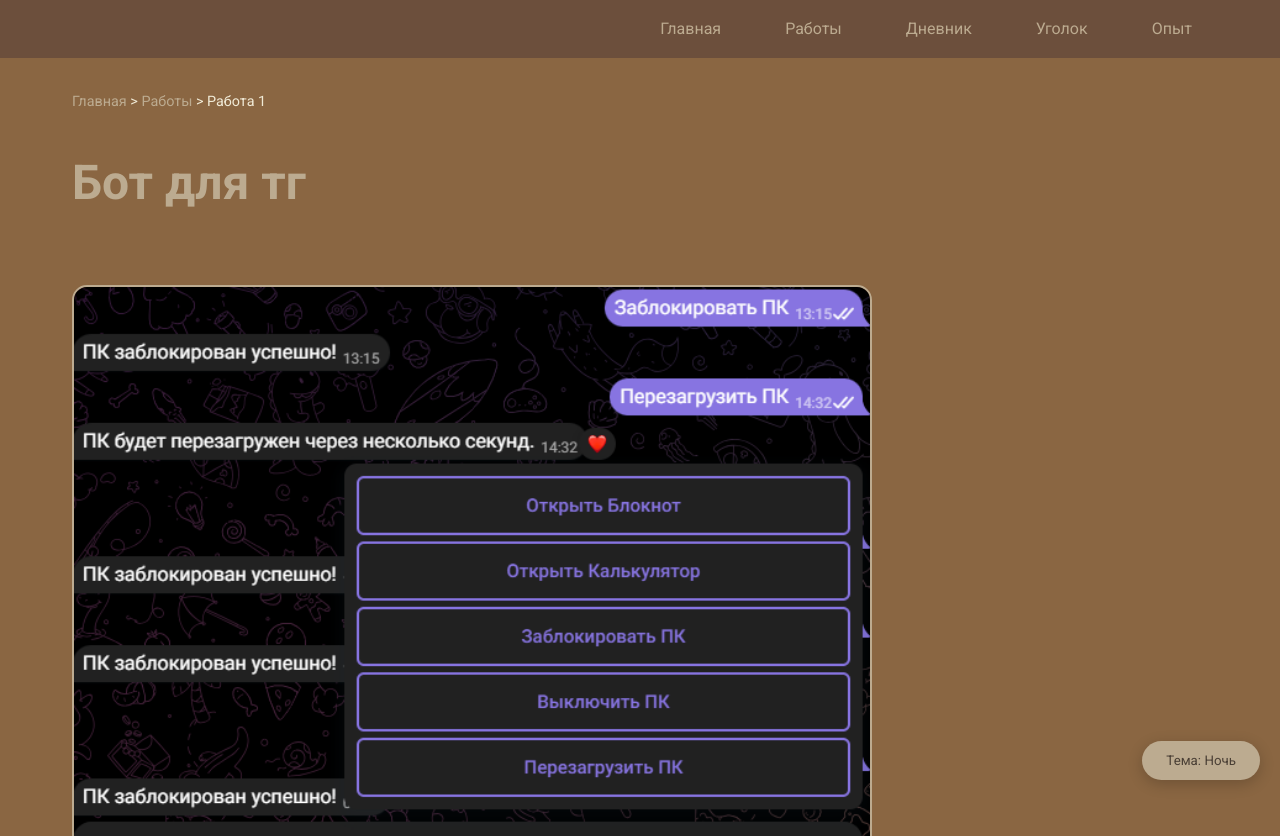
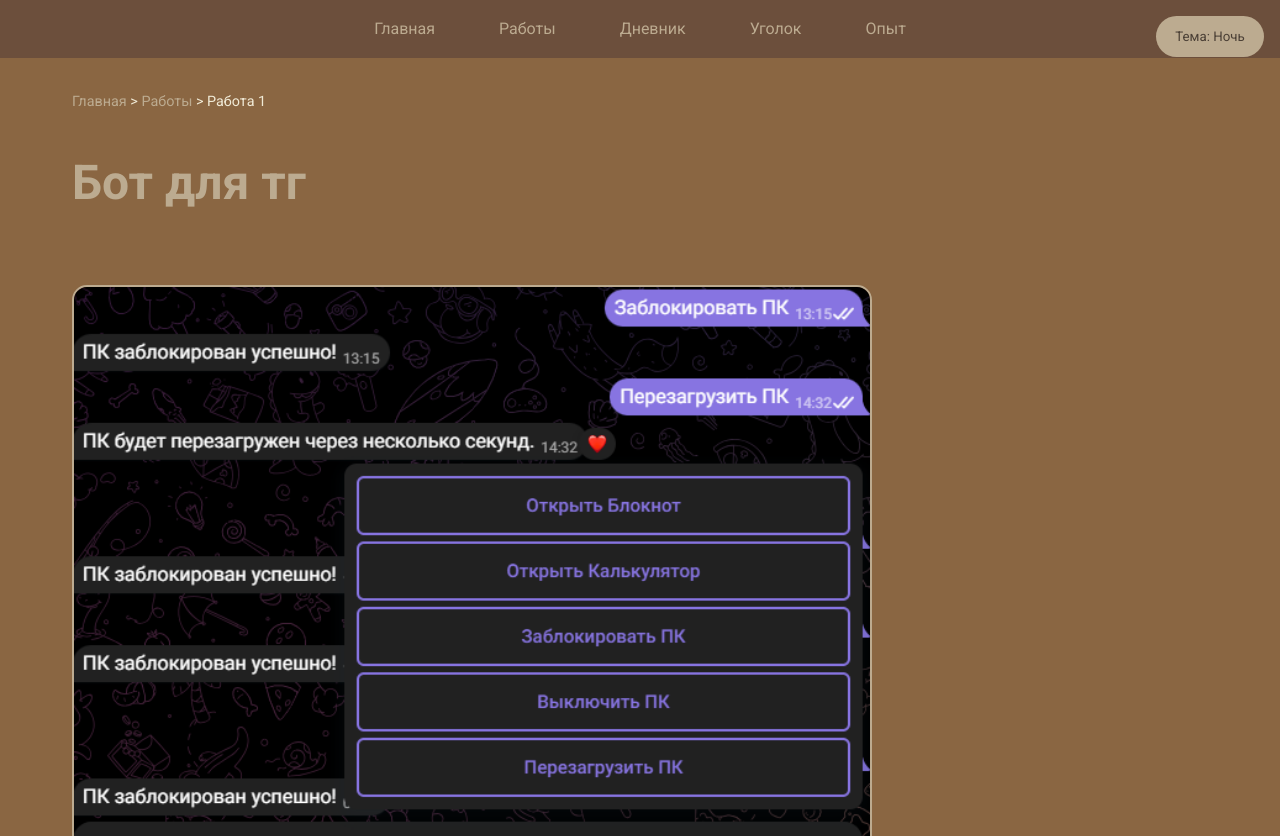
Before and after one commit to FoxTashinX/site, a plain HTML site: page work/work1.html in a window 1280 px wide. Shown: the top 836 px of the page. Drawn offline with Linux system fonts and the light colour scheme.

Commit message:
Update work1.html

```diff
--- a/work/work1.html
+++ b/work/work1.html
@@ -46,9 +46,10 @@
 
         nav ul {
             display: flex;
-            justify-content: flex-end;
+            justify-content: center;
             gap: 2rem;
             list-style: none;
+            padding: 0;
         }
 
         nav a {
@@ -169,17 +170,14 @@
 
         .theme-toggle {
             position: fixed;
-            bottom: 20px;
-            right: 20px;
+            top: 1rem;
+            right: 1rem;
             background: var(--highlight-color);
             color: var(--text-color-light);
             border: none;
-            padding: 12px 24px;
-            border-radius: 30px;
+            padding: 0.8rem 1.2rem;
+            border-radius: 25px;
             cursor: pointer;
-            font-weight: 500;
-            box-shadow: 0 4px 15px rgba(0,0,0,0.2);
-            transition: all 0.3s ease;
             z-index: 1000;
         }
 
```
